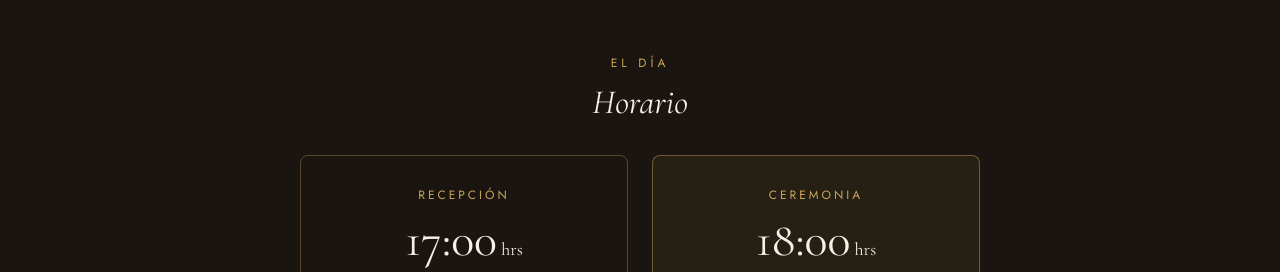
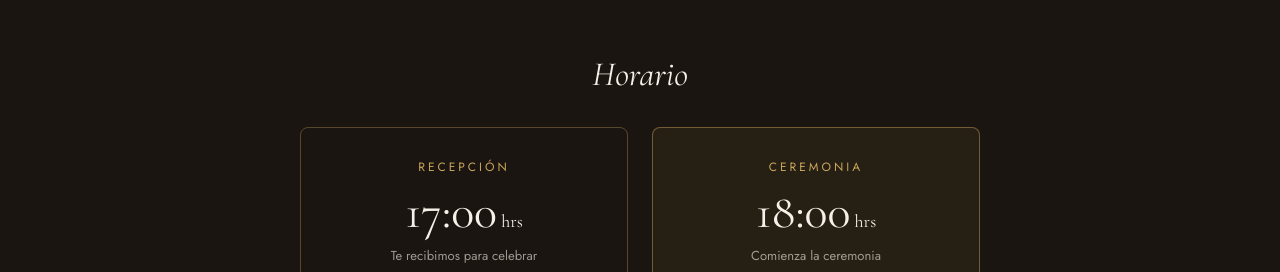
Before and after one commit to Matripazyroberto/matripazyroberto, a plain HTML site: page index.html in a window 1280 px wide. Shown: the part 845-1117 px from the top of the page. Drawn offline with nearby package versions, Linux system fonts and the light colour scheme.

Commit message:
Update index.html

```diff
--- a/index.html
+++ b/index.html
@@ -227,7 +227,6 @@ body{font-family:'Jost',sans-serif;background:#faf7f2;color:#2a2218;min-height:1
 </header>
 
 <section style="background:#1a1510;padding:56px 24px;text-align:center;">
-  <p style="font-family:'Jost',sans-serif;font-size:12px;letter-spacing:4px;text-transform:uppercase;color:#c9a55a;margin:0 0 10px;">El día</p>
   <h2 style="font-family:'Cormorant Garamond',serif;font-style:italic;font-weight:400;font-size:34px;color:#f5f0e8;margin:0 0 32px;">Horario</h2>
   <div style="display:flex;flex-wrap:wrap;gap:24px;justify-content:center;align-items:stretch;max-width:680px;margin:0 auto;">
     <div style="flex:1 1 240px;border:1px solid rgba(201,165,90,.35);border-radius:8px;padding:30px 20px;">
```
